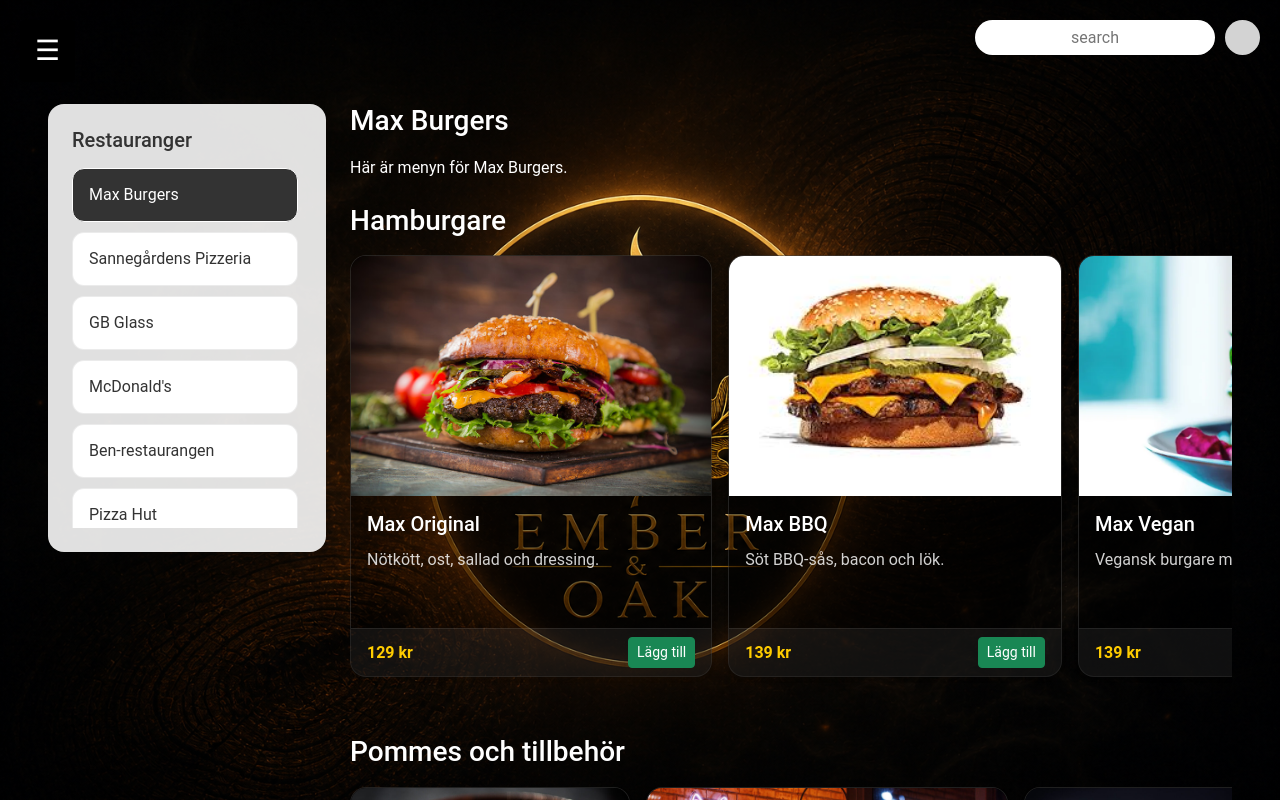
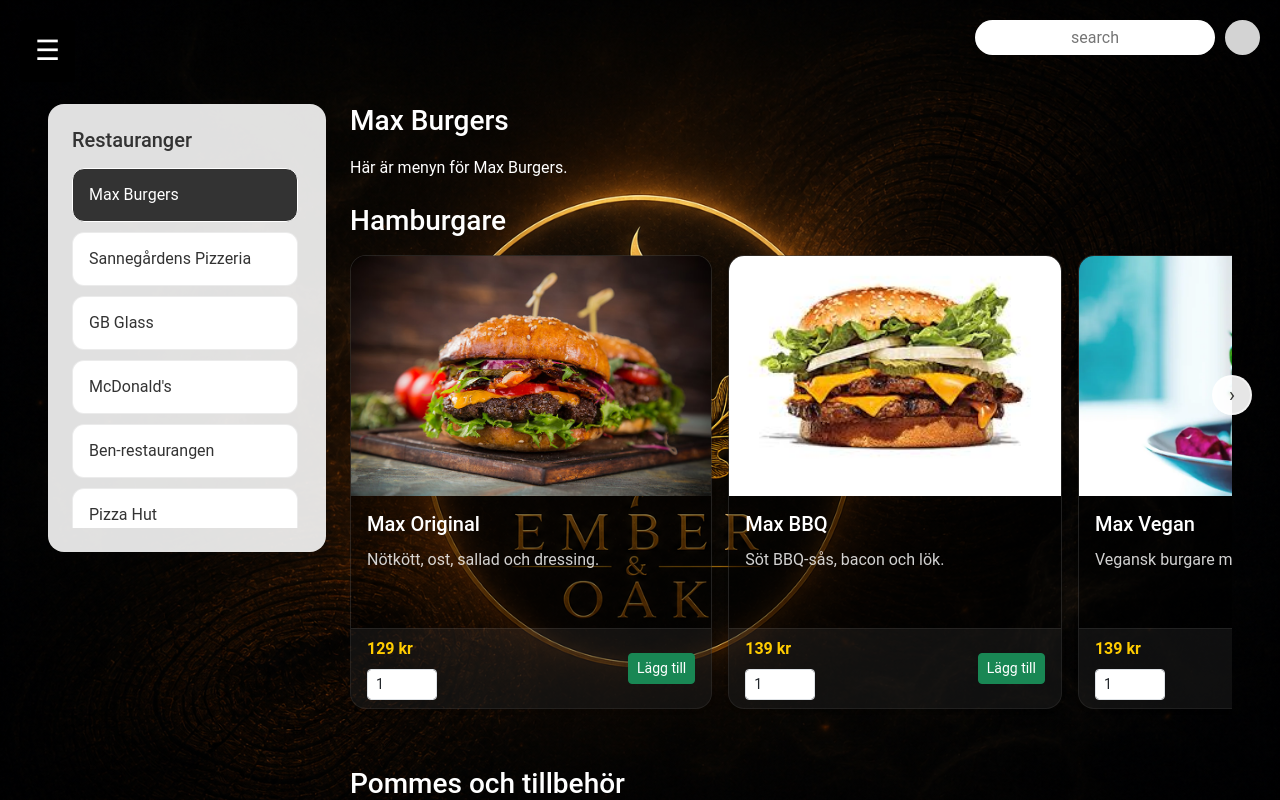
Before and after one commit to samuelrah/mat, a React (Create React App) app in the folder mat.app/: page /menu in a window 1280 px wide. Shown: the top 800 px of the page. Built offline with nearby package versions, Linux system fonts and the light colour scheme.

Commit message:
små fixar
pil faktisk fungerar nu samt lägg till knappen kan man skriva på hur mycket man vill lägga till

```diff
--- a/mat.app/src/JSX/Menu.jsx
+++ b/mat.app/src/JSX/Menu.jsx
@@ -2,7 +2,13 @@
 import { useNavigate } from "react-router-dom";
 import { restaurants } from "./menuData";
 
-function ScrollableMenuSection({ section }) {
+function ScrollableMenuSection({
+  section,
+  selectedRestaurant,
+  quantities,
+  handleQuantityChange,
+  addToCart,
+}) {
   const scrollRef = useRef(null);
   const [canScrollLeft, setCanScrollLeft] = useState(false);
   const [canScrollRight, setCanScrollRight] = useState(true);
@@ -47,8 +53,11 @@
           </button>
         )}
         <div className="menu-items-scroll" ref={scrollRef}>
-          {section.items.map((item) => (
-            <div className="menu-scroll-item" key={item.name}>
+          {section.items.map((item) => {
+            const itemKey = `${selectedRestaurant.name}-${section.title}-${item.name}`;
+            const itemQuantity = quantities[itemKey] === undefined ? 1 : quantities[itemKey];
+            return (
+              <div className="menu-scroll-item" key={itemKey}>
                 <div className="menu-card card h-100 shadow-sm overflow-hidden">
                   <img
                     src={process.env.PUBLIC_URL + "/MAT-IMAGES/" + item.image}
@@ -59,12 +68,35 @@
                     <h5>{item.name}</h5>
                     <p className="menu-card-text">{item.description}</p>
                   </div>
-                <div className="card-footer menu-card-footer">
+                  <div className="card-footer menu-card-footer d-flex justify-content-between align-items-center">
+                    <div>
                       <span>{item.price}</span>
+                      <input
+                        type="number"
+                        min="1"
+                        value={itemQuantity}
+                        onChange={(e) => handleQuantityChange(itemKey, e.target.value)}
+                        onBlur={() => {
+                          if (quantities[itemKey] === "" || quantities[itemKey] === undefined) {
+                            handleQuantityChange(itemKey, "1");
+                          }
+                        }}
+                        className="form-control form-control-sm mt-2"
+                        style={{ width: "70px" }}
+                      />
+                    </div>
+                    <button
+                      type="button"
+                      className="btn btn-sm btn-success"
+                      onClick={() => addToCart(item, selectedRestaurant.name, itemQuantity)}
+                    >
+                      Lägg till
+                    </button>
                   </div>
                 </div>
               </div>
-          ))}
+            );
+          })}
         </div>
         {canScrollRight && (
           <button className="scroll-arrow scroll-arrow-right" onClick={scrollRight}>
@@ -79,6 +111,7 @@
 export default function Menu() {
   const navigate = useNavigate();
   const [selectedRestaurant, setSelectedRestaurant] = useState(restaurants[0]);
+  const [quantities, setQuantities] = useState({});
 
   /* Omvandlar prissträng till ett numeriskt värde för beräkningar. */
   const parsePrice = (price) => {
@@ -86,14 +119,26 @@
     return Number(parsed) || 0;
   };
 
+  /* Sparar vald kvantitet för en produkt.
+     Om användaren tar bort allt i inputfältet sparas tom sträng först,
+     sedan blir det 1 igen när fältet tappar fokus eller när produkten läggs till. */
+  const handleQuantityChange = (itemKey, value) => {
+    const quantity = value === "" ? "" : Math.max(Number(value) || 1, 1);
+    setQuantities((prev) => ({
+      ...prev,
+      [itemKey]: quantity,
+    }));
+  };
+
   /* Lägger till en vald produkt i kundvagnen i localStorage. */
-  const addToCart = (item, restaurantName) => {
+  const addToCart = (item, restaurantName, quantity = 1) => {
     const userData = localStorage.getItem("user");
     if (!userData) {
       navigate("/login");
       return;
     }
 
+    const validQuantity = Math.max(Number(quantity) || 1, 1);
     const cart = JSON.parse(localStorage.getItem("cart") || "[]");
     const unitPrice = parsePrice(item.price);
     const existingIndex = cart.findIndex(
@@ -101,33 +146,21 @@
     );
 
     if (existingIndex >= 0) {
-      cart[existingIndex].quantity += 1;
+      cart[existingIndex].quantity += validQuantity;
       cart[existingIndex].totalPrice = cart[existingIndex].quantity * cart[existingIndex].unitPrice;
     } else {
       cart.push({
         ...item,
         restaurantName,
-        quantity: 1,
+        quantity: validQuantity,
         unitPrice,
-        totalPrice: unitPrice,
+        totalPrice: unitPrice * validQuantity,
       });
     }
 
     localStorage.setItem("cart", JSON.stringify(cart));
-    alert(`${item.name} lades till i kundvagnen.`);
+    alert(`${item.name} x${validQuantity} lades till i kundvagnen.`);
   };
-
-// <<<<<<< HEAD
-// =======
-  /* Redirectar till inloggning om användaren inte är inloggad. */
-//   useEffect(() => {
-//     const userData = localStorage.getItem("user");
-//     if (!userData) {
-//       navigate("/login");
-//     }
-//   }, [navigate]);
-
-// // >>>>>>> 707a93243d14cef0ee772867e0bcb6c7c2fb3471
   return (
     <div className="menu-page" style={{ minHeight: "100vh", paddingTop: "80px" }}>
       <div className="container-fluid py-4 px-5">
@@ -159,36 +192,14 @@
             </div>
 
             {selectedRestaurant.sections.map((section) => (
-              <div className="menu-section mb-5" key={section.title}>
-                <h3 className="menu-section-title">{section.title}</h3>
-                <div className="menu-items-scroll">
-                  {section.items.map((item) => (
-                    <div className="menu-scroll-item" key={`${item.name}-${section.title}`}>
-                      <div className="menu-card card h-100 shadow-sm overflow-hidden">
-                        <img
-                          src={process.env.PUBLIC_URL + "/MAT-IMAGES/" + item.image}
-                          alt={item.name}
-                          className="menu-card-img-top"
+              <ScrollableMenuSection
+                key={section.title}
+                section={section}
+                selectedRestaurant={selectedRestaurant}
+                quantities={quantities}
+                handleQuantityChange={handleQuantityChange}
+                addToCart={addToCart}
               />
-                        <div className="card-body">
-                          <h5>{item.name}</h5>
-                          <p className="menu-card-text">{item.description}</p>
-                        </div>
-                        <div className="card-footer menu-card-footer d-flex justify-content-between align-items-center">
-                          <span>{item.price}</span>
-                          <button
-                            type="button"
-                            className="btn btn-sm btn-success"
-                            onClick={() => addToCart(item, selectedRestaurant.name)}
-                          >
-                            Lägg till
-                          </button>
-                        </div>
-                      </div>
-                    </div>
-                  ))}
-                </div>
-              </div>
             ))}
           </div>
         </div>
```
Lines whose indentation alone changed are shown as unchanged.
